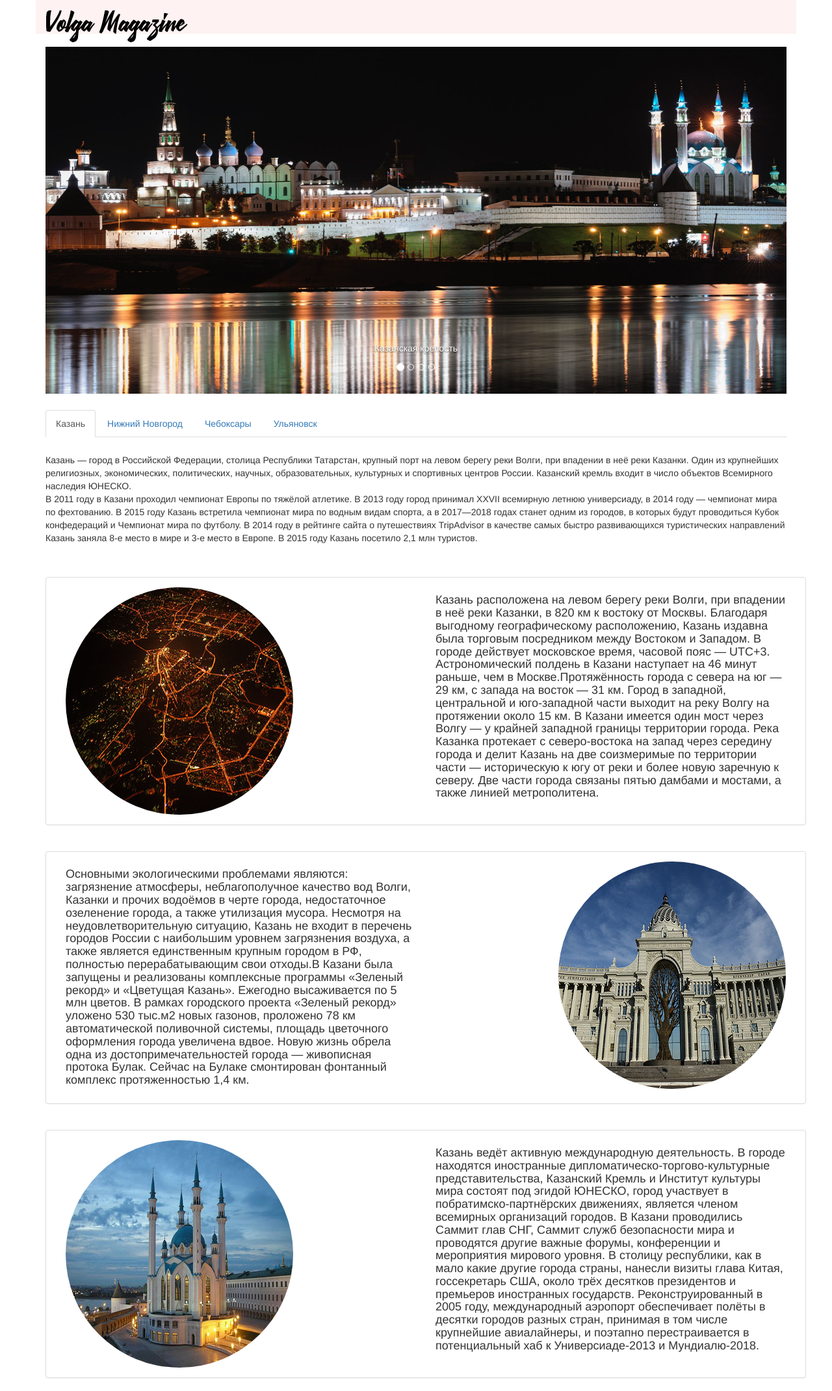
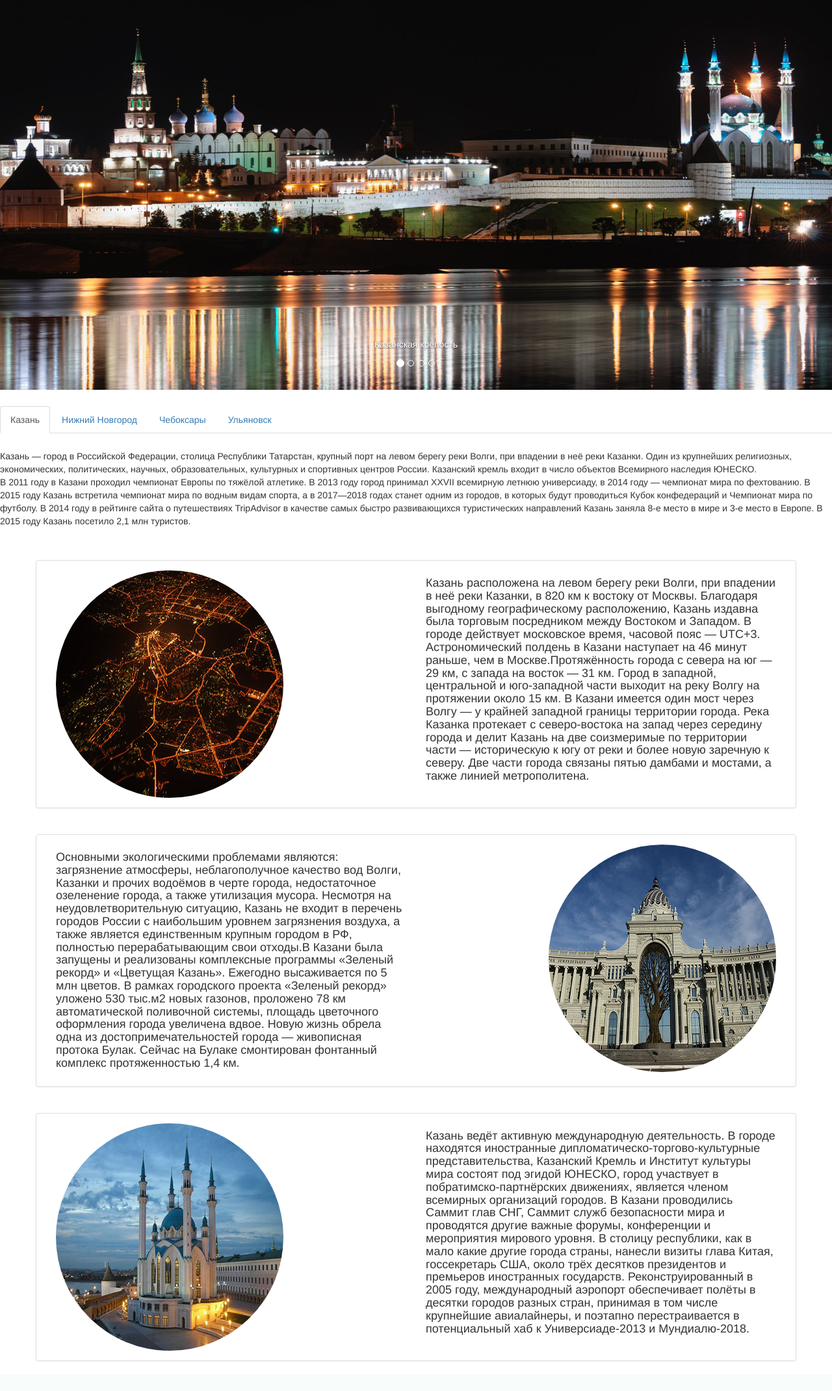
Before and after one commit to Mayor2k/mayor2k.github.io, a PHP site: page /_site/index.html in a window 1280 px wide. Shown: the whole page at 65% size. After the commit the page ends 2095 px from the top, so only its background shows below. Run offline with PHP 8.4, Linux system fonts and the light colour scheme; some libraries are stand-ins or nearby versions.

Commit message:
unstabile

```diff
--- a/_site/css/style.css
+++ b/_site/css/style.css
@@ -1,7 +1,11 @@
+html,
+body {
+  height: 100%;
+}
 /*navbar*/
 .navbar-custom {
-    background-color:#fef2f2;
-    color:#000000;
+    background-color:rgba(#ffffff, 0);
+    color:#f0f0f0;
     border-radius:0;
 }
 
@@ -24,7 +28,7 @@
 }
 
 .navbar-custom .navbar-brand {
-    color:#000000;
+    color:#f0f0f0;
 }
 .navbar-custom .navbar-toggle {
     background-color:#eeeeee;
@@ -33,8 +37,7 @@
     background-color:#000000;
 }
 /*navbar end*/
-.centered{
-  align-content: center;
-  text-align: center;
-  position: absolute;
+.carousel-inner .item > img{
+  width: auto;
+  height: 90%;
 }
--- a/_site/index.html
+++ b/_site/index.html
@@ -14,26 +14,6 @@
   <title>Welcome</title>
 </head>
 <body>
-  <div class="container">
-  <div class="row">
-    <div class="navbar navbar-custom" style="font-family: 'Baloo Bhaina', cursive;">
-      <div class="navbar-header">
-        <button type="button" class="navbar-toggle"
-        data-toggle="collapse" data-target=".navbar-collapse">
-          <span class="icon-bar"></span>
-          <span class="icon-bar"></span>
-          <span class="icon-bar"></span>
-        </button>
-        <a class="navbar-brand" href="#"><img src="../static/logo.png" alt="logo"></a>
-    </div>
-    <div class="navbar-collapse collapse">
-      <ul class="nav navbar-nav centered">
-
-      </ul>
-    </div>
-  </div>
-</div>
-
   <!--header-->
   <div class="container-fluid">
     <div class="row">
@@ -178,7 +158,7 @@
 
         </div>
         <div class="tab-pane" id="tab2">
-          2
+
         </div>
         <div class="tab-pane" id="tab3">
           3
--- a/index.html
+++ b/index.html
@@ -8,7 +8,6 @@
   <title>Welcome</title>
 </head>
 <body>
-  {% include navbar.html %}
   <!--header-->
   <div class="container-fluid">
     <div class="row">
@@ -68,7 +67,7 @@
            {% include kazan.html %}
         </div>
         <div class="tab-pane" id="tab2">
-          2
+           {% include novgorod.html %}
         </div>
         <div class="tab-pane" id="tab3">
           3
```
Also changed, not shown: _includes/navbar.html (+7 -7 lines), css/style.css (+10 -7 lines), _includes/novgorod.html (added), _site/static/logo.png, static/logo.png.
